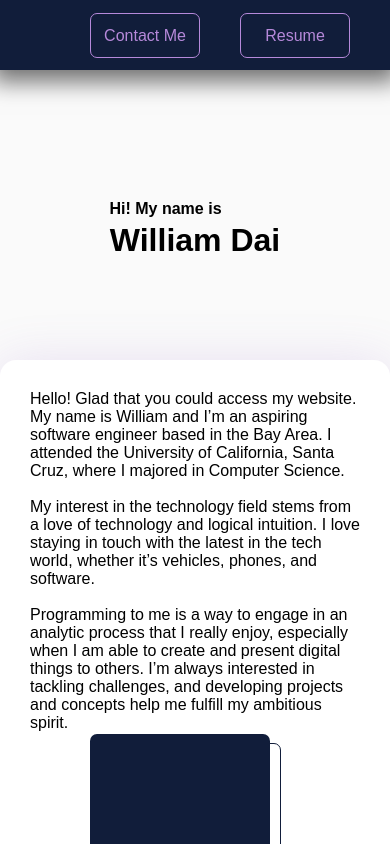
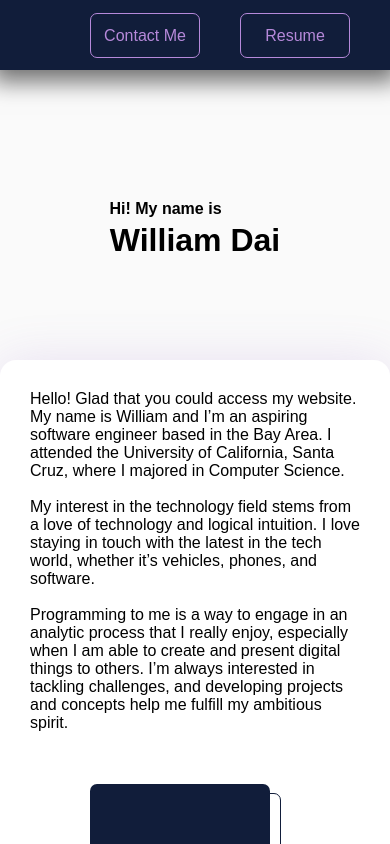
Before and after one commit to william-dai/williamdai.me, a Gatsby app: page / in a window 390 px wide. Shown: the top 844 px of the page. Built offline with nearby package versions, Linux system fonts and the light colour scheme.

Commit message:
Fixing mobile RWD

```diff
--- a/src/components/introcard.js
+++ b/src/components/introcard.js
@@ -28,6 +28,10 @@ const Card = styled.div`
 
     @media (max-width: 600px) {
         width: 100%;
+    }
+
+    @media (max-width: 390px) {
+        height: 650px;
     }
 `;
 
@@ -84,11 +88,12 @@ const IntroCard = () => {
     const cardContainer = useRef(null);
     const avatarContainer = useRef(null);
     const textContainer = useRef(null);
+    console.log('test')
 
     useEffect(() => {
         ScrollReveal().reveal(cardContainer.current, {duration: 1500, distance: '50px'});
         ScrollReveal().reveal(textContainer.current, {delay: 1500, duration: 1000, distance: '10px'});
-        ScrollReveal().reveal(avatarContainer.current, {delay: 2000, duration: 1000});
+        ScrollReveal().reveal(avatarContainer.current, {delay: 100, duration: 1000});
     }, []);
 
     return (
```
